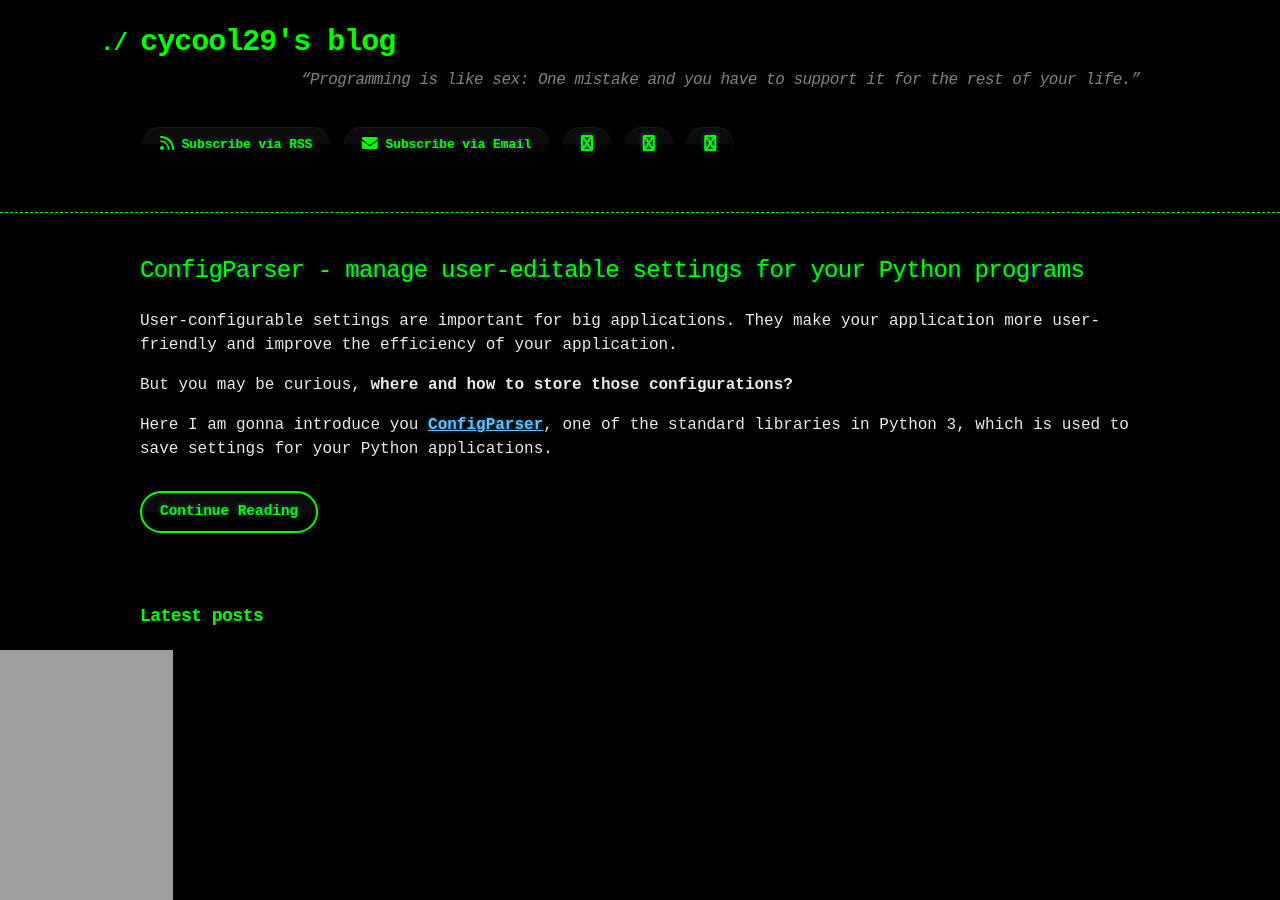
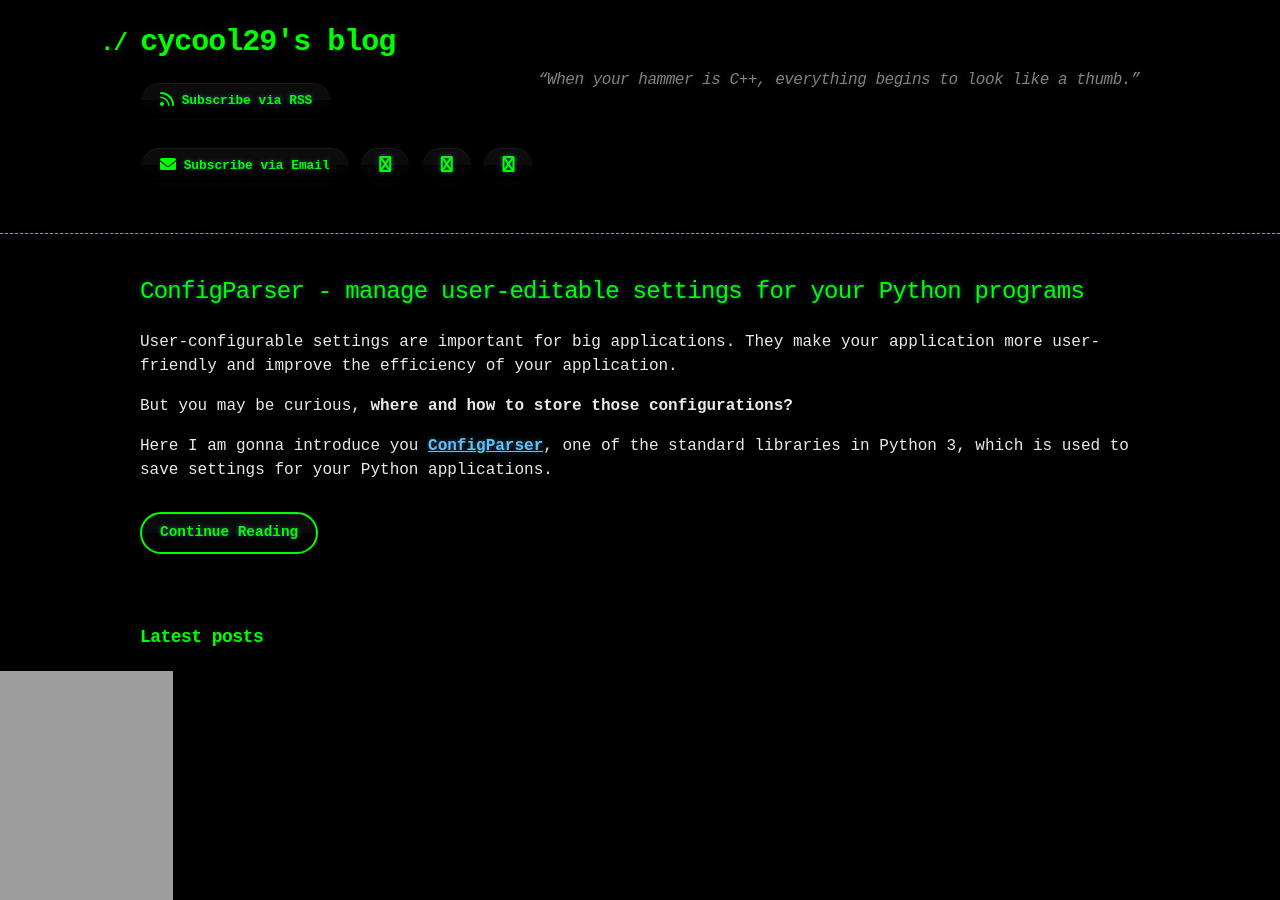
Before and after one commit to cycool29/cycool29.github.io, a Jekyll site: the page built from index.md, in a window 1280 px wide and 900 px high. Built offline with Jekyll 4.4.1, drawn with Linux system fonts in a browser that asks for light colours; a style sheet for code colours, icons or effects is not loaded.

Commit message:
Update quotes

```diff
--- a/_config.yml
+++ b/_config.yml
@@ -1,5 +1,5 @@
 title: cycool29's blog
-description: "“Programming is like sex: One mistake and you have to support it for the rest of your life.” "
+description: "“When your hammer is C++, everything begins to look like a thumb.” "
 bio: A high school student. Intermediate in Python, Git, Bash. Learning JavaScript. He/Him. "
 author: cycool29
 url: https://cycool29.github.io
```
